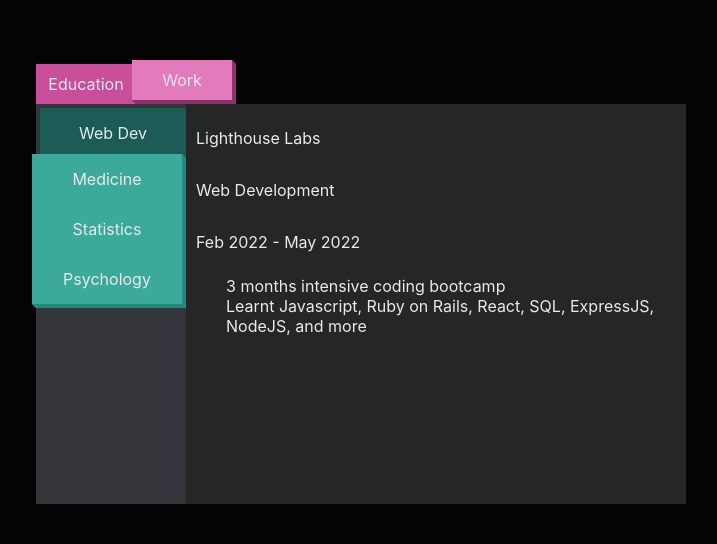
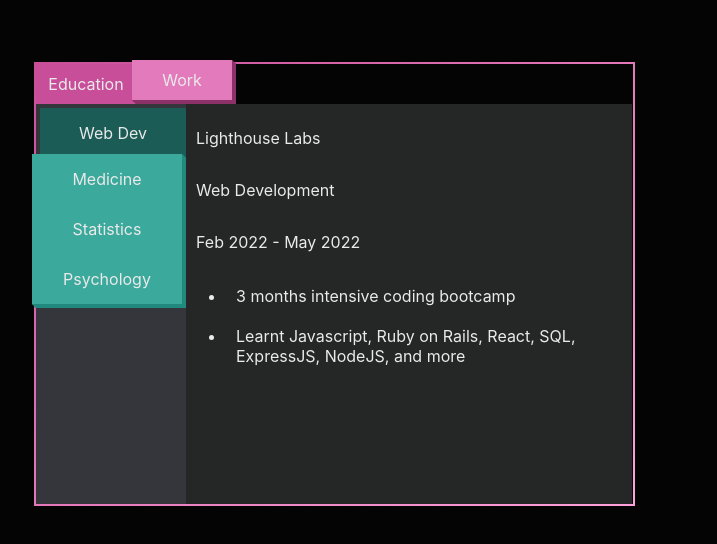
Before and after one commit to TonyHFu/portfolio-website, a React (Create React App) app: page / in a window 1280 px wide. Shown: the part 810-1354 px from the top of the page, without its empty margins (304-1021 px from the left). Built offline with nearby package versions, Linux system fonts and the light colour scheme.

Commit message:
adds border to experiences table

```diff
--- a/src/Components/styles/Experiences.scss
+++ b/src/Components/styles/Experiences.scss
@@ -19,3 +19,29 @@ p {
 	height: 50vh;
 	padding-top: 4px;
 }
+
+.experiences {
+	position: relative;
+
+	border-image: linear-gradient(to bottom right, #c94e9a, #ffa1db);
+	border-image-slice: 1;
+
+	&::after {
+		position: absolute;
+		top: 2px;
+		right: 1px;
+
+		content: "";
+		width: 597px;
+		height: 99%;
+		border-top: 2px solid;
+		border-right: 2px solid;
+		border-left: 2px solid;
+		border-bottom: 2px solid;
+
+		border-width: 2px;
+		border-image: linear-gradient(to bottom right, #c94e9a, #ffa1db);
+		border-image-slice: 1;
+		z-index: -2;
+	}
+}
--- a/src/Components/styles/ExperiencesLeftNav.scss
+++ b/src/Components/styles/ExperiencesLeftNav.scss
@@ -4,6 +4,7 @@
 	display: flex;
 	flex-direction: column;
 	background-color: rgb(53, 54, 59);
+
 	z-index: 0;
 	button {
 		width: 150px;
--- a/src/Components/styles/ExperiencesListItem.scss
+++ b/src/Components/styles/ExperiencesListItem.scss
@@ -2,9 +2,14 @@
 
 #experiences-list-item {
 	background-color: rgb(37, 38, 38);
-	min-width: 500px;
+	min-width: 446px;
+	max-width: 446px;
 
-	p {
+	p,
+	li {
 		padding: 10px;
 	}
+	ul {
+		list-style-type: disc;
+	}
 }
```
